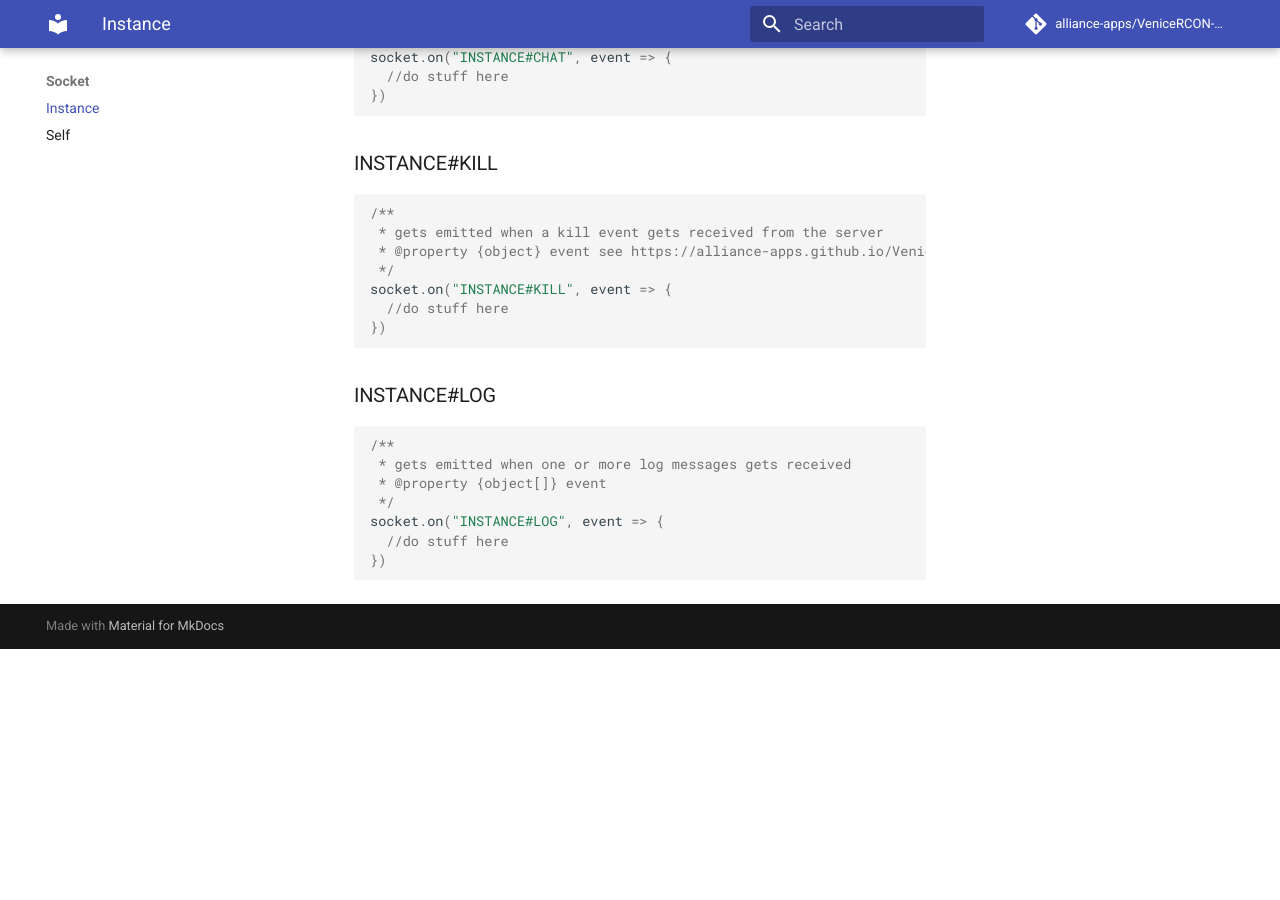
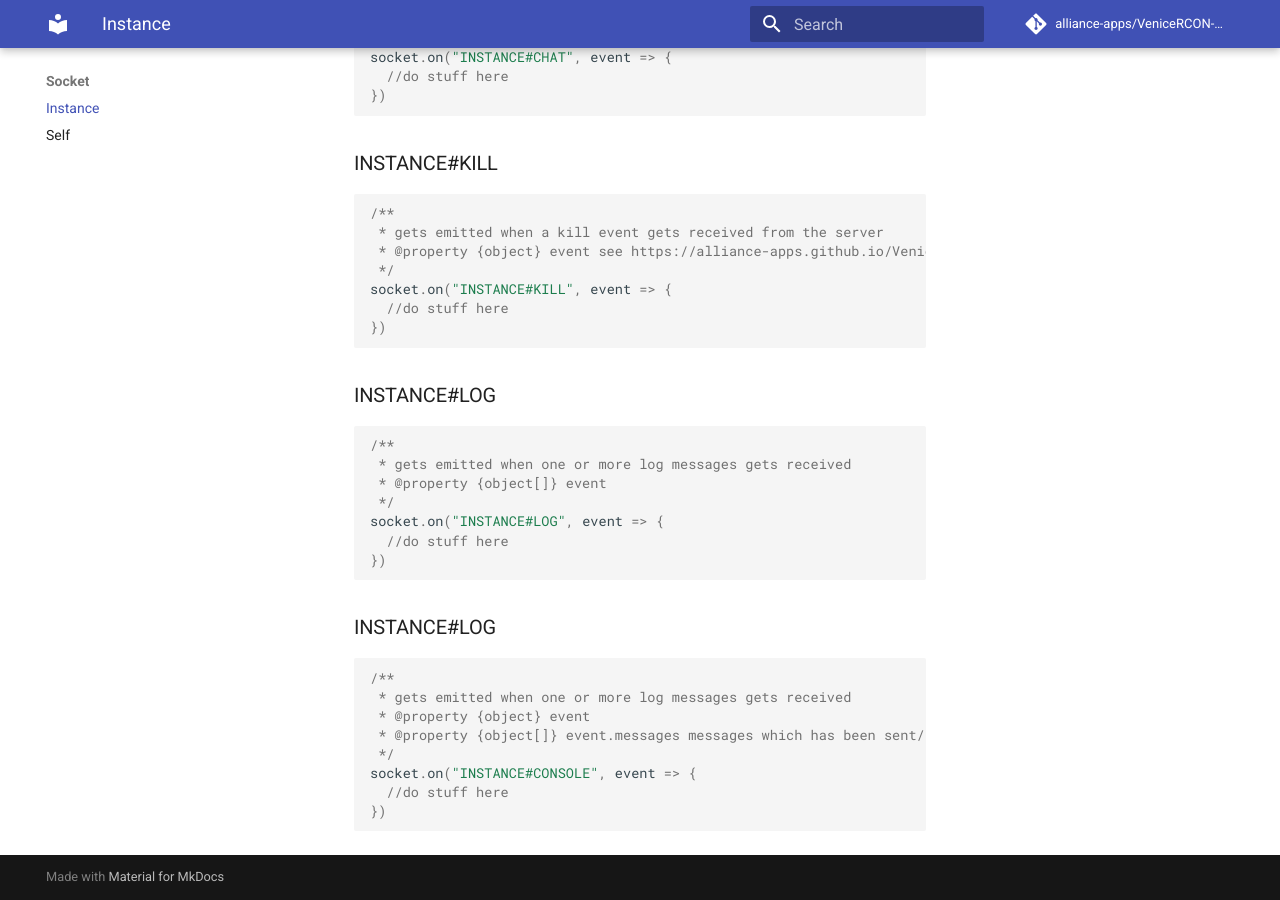
Before and after one commit to alliance-apps/VeniceRCON-documentation, an MkDocs documentation site: the page built from docs/general/socket/instance.md, in a window 1280 px wide and 900 px high, scrolled down 1104 px. Built offline with MkDocs 1.6.1 and Material for MkDocs 9.7.7, drawn with Linux system fonts in a browser that asks for light colours; comment, search, counter and statistics services are not loaded; before the commit the page ends 1753 px from its top, so only the background shows below that.

Commit message:
update docs

````diff
--- a/docs/general/socket/instance.md
+++ b/docs/general/socket/instance.md
@@ -76,3 +76,17 @@ socket.on("INSTANCE#LOG", event => {
   //do stuff here
 })
 ```
+
+
+### INSTANCE#LOG
+
+```javascript
+/**
+ * gets emitted when one or more log messages gets received
+ * @property {object} event
+ * @property {object[]} event.messages messages which has been sent/received
+ */
+socket.on("INSTANCE#CONSOLE", event => {
+  //do stuff here
+})
+```
````
Also changed, not shown: docs/api/instance/index.md (+1 -0 lines), docs/api/instance/instance.md (+11 -0 lines), docs/general/scopes.md (+2 -0 lines).
